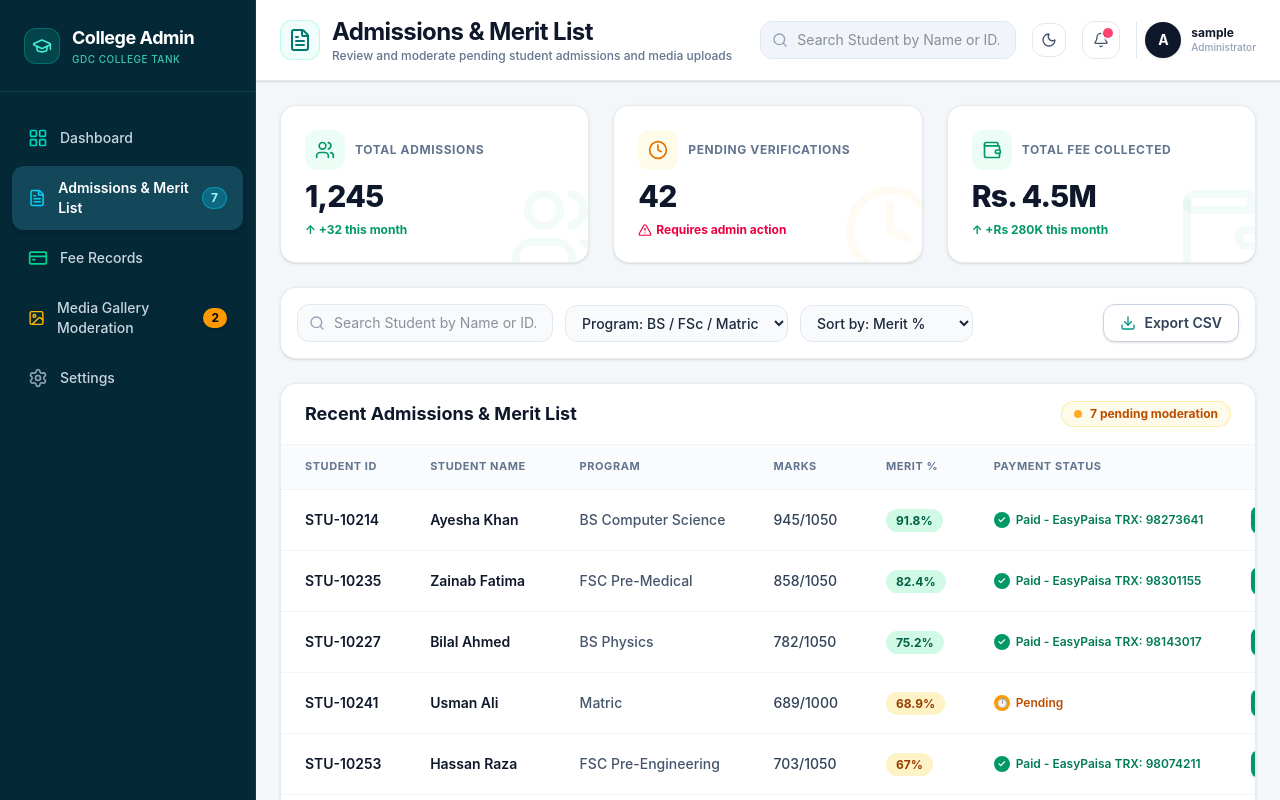
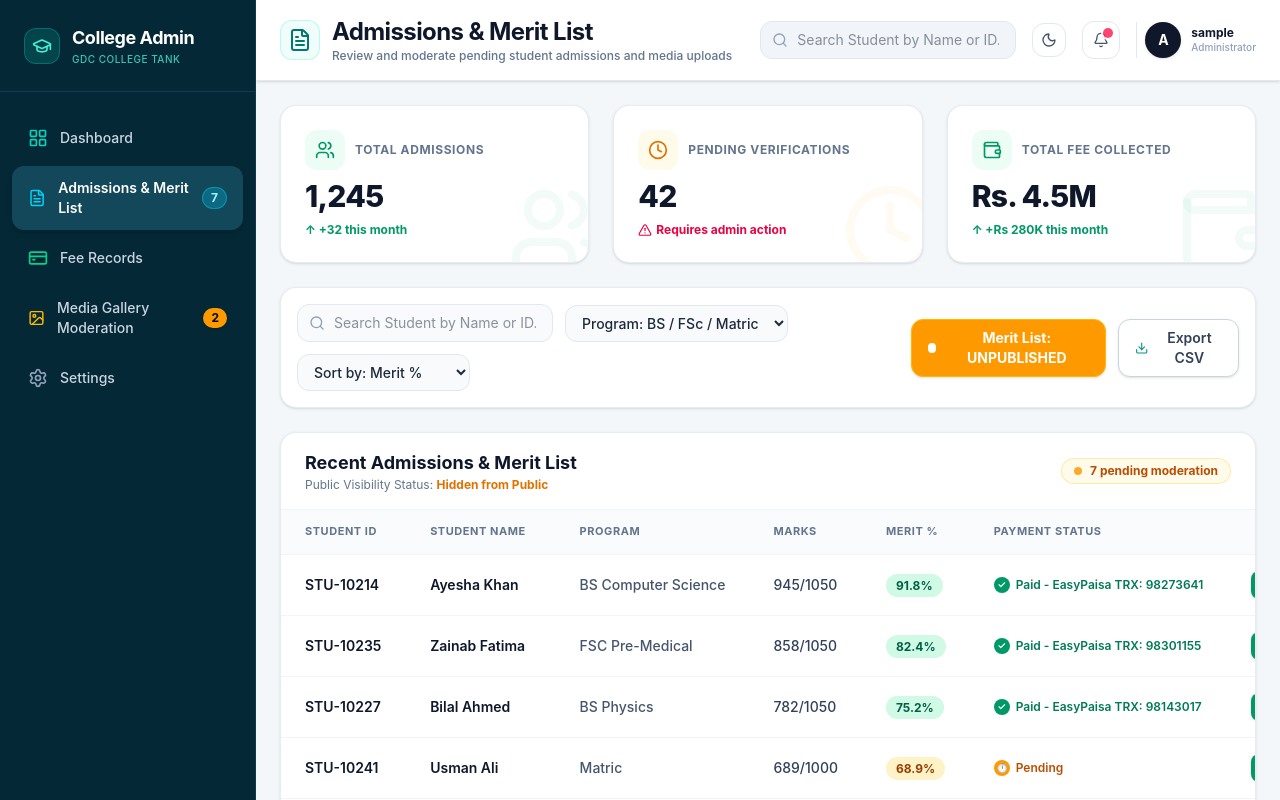
Before and after one commit to tanveermedaveer-jpg/gdc-tank-website, a React (Vite) app: page /admin in a window 1280 px wide. Shown: the top 800 px of the page. Built offline with nearby package versions, Linux system fonts and the light colour scheme; sample sign-in values are in the browser's storage.

Commit message:
Add admin control to publish/unpublish live merit ranking list on admissions page

```diff
--- a/src/pages/AdminDashboard.jsx
+++ b/src/pages/AdminDashboard.jsx
@@ -5,7 +5,7 @@ import {
   Settings, HelpCircle, LogOut, LayoutGrid, FileText, CreditCard, ImageIcon,
   GraduationCap, CheckCircle, XCircle, Plus, Trash2, AlertTriangle, ChevronDown,
   Moon, Sun, Shield, UserCheck, RefreshCw, Edit3, Lock, Mail, Phone,
-  Upload, FileCheck, Info, Maximize2
+  Upload, FileCheck, Info, Maximize2, Trophy
 } from 'lucide-react';
 import logoImg from '../assets/logo.jpg';
 import principalImg from '../assets/principal.jpg';
@@ -206,6 +206,7 @@ export default function AdminDashboard({ darkMode: propDarkMode, setDarkMode: pr
   const [collegePhone, setCollegePhone] = useState('');
   const [collegeEmail, setCollegeEmail] = useState('');
   const [settingsSaved, setSettingsSaved] = useState(false);
+  const [isMeritListLive, setIsMeritListLive] = useState(false);
 
   // Helper: Sort list by merit percentage descending (highest score first)
   const sortMeritDescending = (list) => {
@@ -214,6 +215,10 @@ export default function AdminDashboard({ darkMode: propDarkMode, setDarkMode: pr
 
   // Load from localStorage on mount
   useEffect(() => {
+    // Load Merit List Live status
+    const storedMeritStatus = localStorage.getItem('casdct_merit_list_live');
+    setIsMeritListLive(storedMeritStatus === 'true');
+
     // Load Admissions & sort by merit score descending
     const storedAdmissions = localStorage.getItem('casdct_admissions');
     if (storedAdmissions) {
@@ -393,6 +398,17 @@ export default function AdminDashboard({ darkMode: propDarkMode, setDarkMode: pr
     navigate('/login');
   };
 
+  // Handle Toggle Live Merit List Publishing Status
+  const handleToggleMeritListLive = (newStatus) => {
+    setIsMeritListLive(newStatus);
+    localStorage.setItem('casdct_merit_list_live', newStatus ? 'true' : 'false');
+    window.dispatchEvent(new Event('casdct_merit_status_changed'));
+    showToast(
+      newStatus ? 'Merit List is now LIVE and published for the public!' : 'Merit List is now UNPUBLISHED and hidden from the public.',
+      newStatus ? 'success' : 'error'
+    );
+  };
+
   // Handle Save Settings
   const handleSaveSettings = (e) => {
     e.preventDefault();
@@ -403,6 +419,8 @@ export default function AdminDashboard({ darkMode: propDarkMode, setDarkMode: pr
     localStorage.setItem('casdct_principal_image', principalImage);
     localStorage.setItem('casdct_college_phone', collegePhone);
     localStorage.setItem('casdct_college_email', collegeEmail);
+    localStorage.setItem('casdct_merit_list_live', isMeritListLive ? 'true' : 'false');
+    window.dispatchEvent(new Event('casdct_merit_status_changed'));
 
     setSettingsSaved(true);
     showToast('Admin & Institutional Settings saved successfully!', 'success');
@@ -749,7 +767,21 @@ export default function AdminDashboard({ darkMode: propDarkMode, setDarkMode: pr
                   </select>
                 </div>
 
-                {/* Right Side Action: Export CSV */}
+                {/* Right Side Actions: Publish Toggle & Export CSV */}
+                <div className="flex items-center gap-3 w-full sm:w-auto">
+                  <button
+                    type="button"
+                    onClick={() => handleToggleMeritListLive(!isMeritListLive)}
+                    className={`w-full sm:w-auto px-4 py-2 rounded-xl text-xs sm:text-sm font-bold flex items-center justify-center gap-2 transition-all shadow-sm border ${
+                      isMeritListLive
+                        ? 'bg-emerald-600 hover:bg-emerald-700 text-white border-emerald-500'
+                        : 'bg-amber-500 hover:bg-amber-600 text-white border-amber-400'
+                    }`}
+                  >
+                    <span className={`w-2.5 h-2.5 rounded-full ${isMeritListLive ? 'bg-emerald-200 animate-pulse' : 'bg-white'}`} />
+                    <span>{isMeritListLive ? 'Merit List: LIVE (Published)' : 'Merit List: UNPUBLISHED'}</span>
+                  </button>
+
                   <button
                     onClick={handleExportCSV}
                     className="w-full sm:w-auto bg-white dark:bg-slate-800 hover:bg-slate-50 dark:hover:bg-slate-750 text-slate-700 dark:text-slate-200 border border-slate-300 dark:border-slate-700 px-4 py-2 rounded-xl text-xs sm:text-sm font-semibold flex items-center justify-center gap-2 transition-all shadow-sm"
@@ -758,18 +790,26 @@ export default function AdminDashboard({ darkMode: propDarkMode, setDarkMode: pr
                     <span>Export CSV</span>
                   </button>
                 </div>
+              </div>
 
               {/* ---------------- ADMISSIONS & MERIT LIST TABLE ---------------- */}
               <div className="bg-white dark:bg-slate-900 border border-slate-200/80 dark:border-slate-800 rounded-2xl shadow-sm overflow-hidden">
 
                 {/* Table Section Header */}
-                <div className="px-6 py-4 border-b border-slate-100 dark:border-slate-800 flex items-center justify-between">
+                <div className="px-6 py-4 border-b border-slate-100 dark:border-slate-800 flex flex-wrap items-center justify-between gap-3">
+                  <div>
                     <h2 className="text-lg font-bold text-slate-900 dark:text-white font-sans">
                       Recent Admissions & Merit List
                     </h2>
+                    <p className="text-xs text-slate-500">
+                      Public Visibility Status: <span className={isMeritListLive ? 'text-emerald-600 font-bold' : 'text-amber-600 font-bold'}>{isMeritListLive ? 'Published to Admission Page' : 'Hidden from Public'}</span>
+                    </p>
+                  </div>
+                  <div className="flex items-center gap-3">
                     <div className="flex items-center gap-2 bg-amber-50 dark:bg-amber-950/50 text-amber-700 dark:text-amber-300 border border-amber-200/70 dark:border-amber-800 text-xs font-bold px-3 py-1 rounded-full">
                       <span className="w-2 h-2 rounded-full bg-amber-500 animate-pulse"></span>
                       <span>{pendingAdmissionsCount} pending moderation</span>
+                    </div>
                   </div>
                 </div>
 
@@ -1096,6 +1136,31 @@ export default function AdminDashboard({ darkMode: propDarkMode, setDarkMode: pr
               )}
 
               <form onSubmit={handleSaveSettings} className="space-y-5">
+                {/* Merit List Publishing Control Card */}
+                <div className="bg-slate-50 dark:bg-slate-800/60 border border-slate-200 dark:border-slate-700/80 rounded-2xl p-5 flex flex-col sm:flex-row items-start sm:items-center justify-between gap-4">
+                  <div>
+                    <h3 className="text-sm font-bold text-slate-900 dark:text-white flex items-center gap-2">
+                      <Trophy className="w-4 h-4 text-amber-500" />
+                      Public Live Merit Ranking List Control
+                    </h3>
+                    <p className="text-xs text-slate-500 mt-1">
+                      Control whether student merit rankings are publicly visible on the Admissions page.
+                    </p>
+                  </div>
+                  <button
+                    type="button"
+                    onClick={() => handleToggleMeritListLive(!isMeritListLive)}
+                    className={`px-4 py-2.5 rounded-xl text-xs font-bold transition-all flex items-center gap-2 shrink-0 ${
+                      isMeritListLive
+                        ? 'bg-emerald-600 hover:bg-emerald-700 text-white shadow-md'
+                        : 'bg-slate-300 dark:bg-slate-700 text-slate-800 dark:text-slate-200'
+                    }`}
+                  >
+                    <span className={`w-2.5 h-2.5 rounded-full ${isMeritListLive ? 'bg-emerald-200 animate-pulse' : 'bg-slate-500'}`} />
+                    <span>{isMeritListLive ? 'Merit List: Published (Live)' : 'Merit List: Unpublished (Hidden)'}</span>
+                  </button>
+                </div>
+
                 <div className="grid grid-cols-1 sm:grid-cols-2 gap-4">
                   <div>
                     <label className="block text-xs font-bold text-slate-500 uppercase mb-1">Admin Username</label>
--- a/src/pages/Admission.jsx
+++ b/src/pages/Admission.jsx
@@ -11,10 +11,14 @@ export default function Admission() {
   const [admissions, setAdmissions] = useState([]);
   const [selectedProgram, setSelectedProgram] = useState('All');
   const [searchQuery, setSearchQuery] = useState('');
+  const [isMeritListLive, setIsMeritListLive] = useState(false);
 
-  // Load admissions from localStorage on mount and sort by merit descending
+  // Load admissions and merit list status from localStorage on mount and sync on changes
   useEffect(() => {
     const loadMeritList = () => {
+      const liveStatus = localStorage.getItem('casdct_merit_list_live');
+      setIsMeritListLive(liveStatus === 'true');
+
       const stored = localStorage.getItem('casdct_admissions');
       if (stored) {
         try {
@@ -29,7 +33,11 @@ export default function Admission() {
     };
     loadMeritList();
     window.addEventListener('casdct_admission_submitted', loadMeritList);
-    return () => window.removeEventListener('casdct_admission_submitted', loadMeritList);
+    window.addEventListener('casdct_merit_status_changed', loadMeritList);
+    return () => {
+      window.removeEventListener('casdct_admission_submitted', loadMeritList);
+      window.removeEventListener('casdct_merit_status_changed', loadMeritList);
+    };
   }, []);
 
   // Filtered public merit list sorted descending by merit percentage
@@ -228,7 +236,8 @@ export default function Admission() {
 
           </div>
 
-          {/* PUBLIC LIVE MERIT RANKING LIST (Automatically Sorted Descending by Merit Score) */}
+          {/* PUBLIC LIVE MERIT RANKING LIST (Strictly Controlled by Admin Publish Status) */}
+          {isMeritListLive ? (
             <div className="bg-slate-50 dark:bg-slate-900 border border-slate-200 dark:border-slate-800 rounded-3xl p-6 sm:p-8 shadow-sm space-y-6">
               <div className="flex flex-col sm:flex-row sm:items-center justify-between gap-4 border-b border-slate-200 dark:border-slate-800 pb-4">
                 <div className="flex items-center gap-3">
@@ -320,6 +329,21 @@ export default function Admission() {
                 </table>
               </div>
             </div>
+          ) : (
+            <div className="bg-amber-50/60 dark:bg-amber-950/30 border border-amber-200 dark:border-amber-800/60 rounded-3xl p-8 text-center space-y-3 shadow-sm">
+              <div className="w-12 h-12 rounded-2xl bg-amber-100 dark:bg-amber-900/60 text-amber-700 dark:text-amber-400 flex items-center justify-center mx-auto font-bold">
+                <Trophy className="w-6 h-6" />
+              </div>
+              <h3 className="text-xl font-bold text-slate-900 dark:text-white font-serif">
+                {isUrdu ? 'میرٹ لسٹ جلد شائع کی جائے گی' : 'Merit List Will Be Announced Soon'}
+              </h3>
+              <p className="text-sm text-slate-600 dark:text-slate-400 max-w-xl mx-auto">
+                {isUrdu
+                  ? 'آن لائن داخلہ درخواستوں کی جانچ پڑتال جاری ہے۔ حتمی میرٹ لسٹ جلد یہاں آن لائن اور کالج نوٹس بورڈ پر شائع کی جائے گی۔'
+                  : 'Admission applications are currently undergoing official document verification. The official merit list will be published here upon admin approval.'}
+              </p>
+            </div>
+          )}
 
         </div>
       </section>
```
Lines whose indentation alone changed are shown as unchanged.
